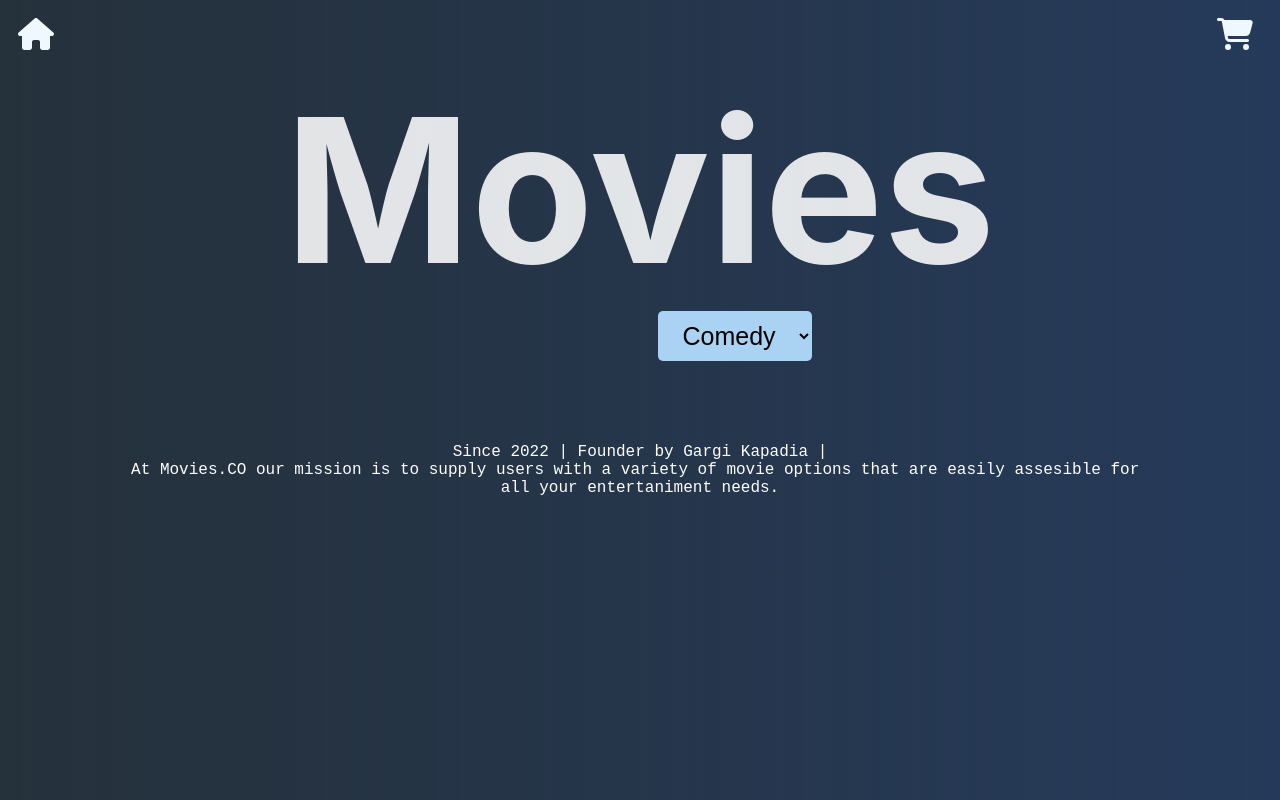
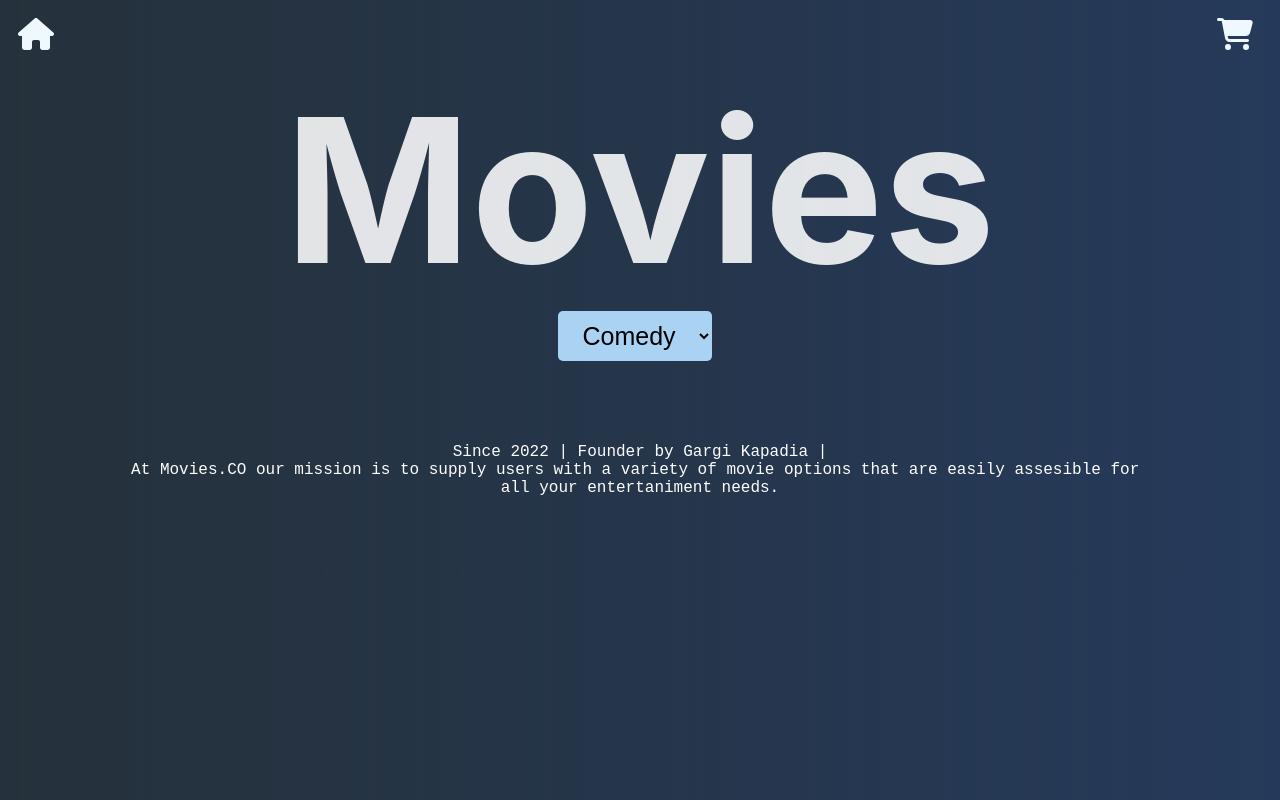
Before and after one commit to Gargi-Kapadia/Sumative, a Vue app: page /purchase in a window 1280 px wide. Built offline with nearby package versions, Linux system fonts and the light colour scheme.

Commit message:
edited css

```diff
--- a/src/components/SiteHero.vue
+++ b/src/components/SiteHero.vue
@@ -20,7 +20,7 @@
 
  }
 .image-container {
-    background-image: linear-gradient(to left, rgba(255, 255, 255, 0), #213547);
+    background-image: linear-gradient(to left, transparent, #213547);
     position: relative;
     padding-bottom: 500px;
     padding-top: 60px;
--- a/src/components/SiteModal.vue
+++ b/src/components/SiteModal.vue
@@ -74,8 +74,8 @@ video.value = response.value.videos.results.filter((video) => video.type === "Tr
 .modal-outer-container .modal-inner-container {
   background-color: #091723;
   color: white;
-  width: clamp(280px, 100%, 800px);
-  height: 400px;
+  width: clamp(400px, 100%, 800px);
+  height: 500px;
   position: relative;
   border-radius: 5px;
 }
@@ -117,7 +117,6 @@ h1 {
 p {
   font-size: 18px;
   width: 50%;
-
 }
 img {
   display:inline-block;
@@ -125,7 +124,5 @@ img {
   aspect-ratio: 2/3;
   margin-top: -200px;
   margin-left: 500px;
-
-
 }
 </style>
--- a/src/views/PurchaseView.vue
+++ b/src/views/PurchaseView.vue
@@ -70,7 +70,7 @@ select {
   text-align: center;
   font-size: 25px;
   border-radius: 5px;
-  margin-left: 650px;
+  margin-left: 550px;
   padding: 10px;
   margin-bottom: 20px;
   background-color: #aad2f3 ;
```
